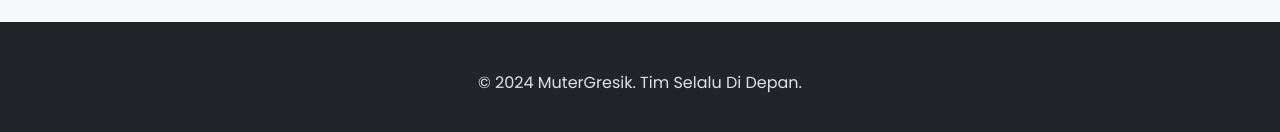
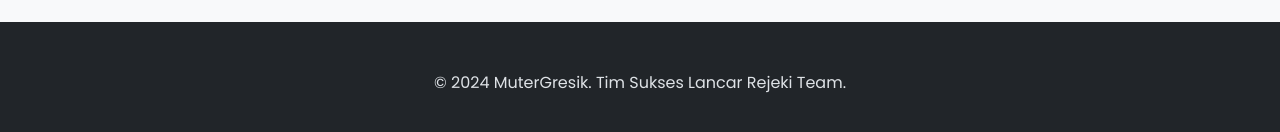
Before and after one commit to AthallahRafif09/MuterGresik, a plain HTML site: page index.html in a window 1280 px wide. Shown: the part 2350-2482 px from the top of the page. Drawn offline with Linux system fonts and the light colour scheme.

Commit message:
Update index.html

```diff
--- a/index.html
+++ b/index.html
@@ -143,7 +143,7 @@
     <footer class="footer">
         <div class="container">
             <p>
-                &copy; 2024 MuterGresik. Tim Selalu Di Depan.
+                &copy; 2024 MuterGresik. Tim Sukses Lancar Rejeki Team.
             </p>
         </div>
     </footer>
```
